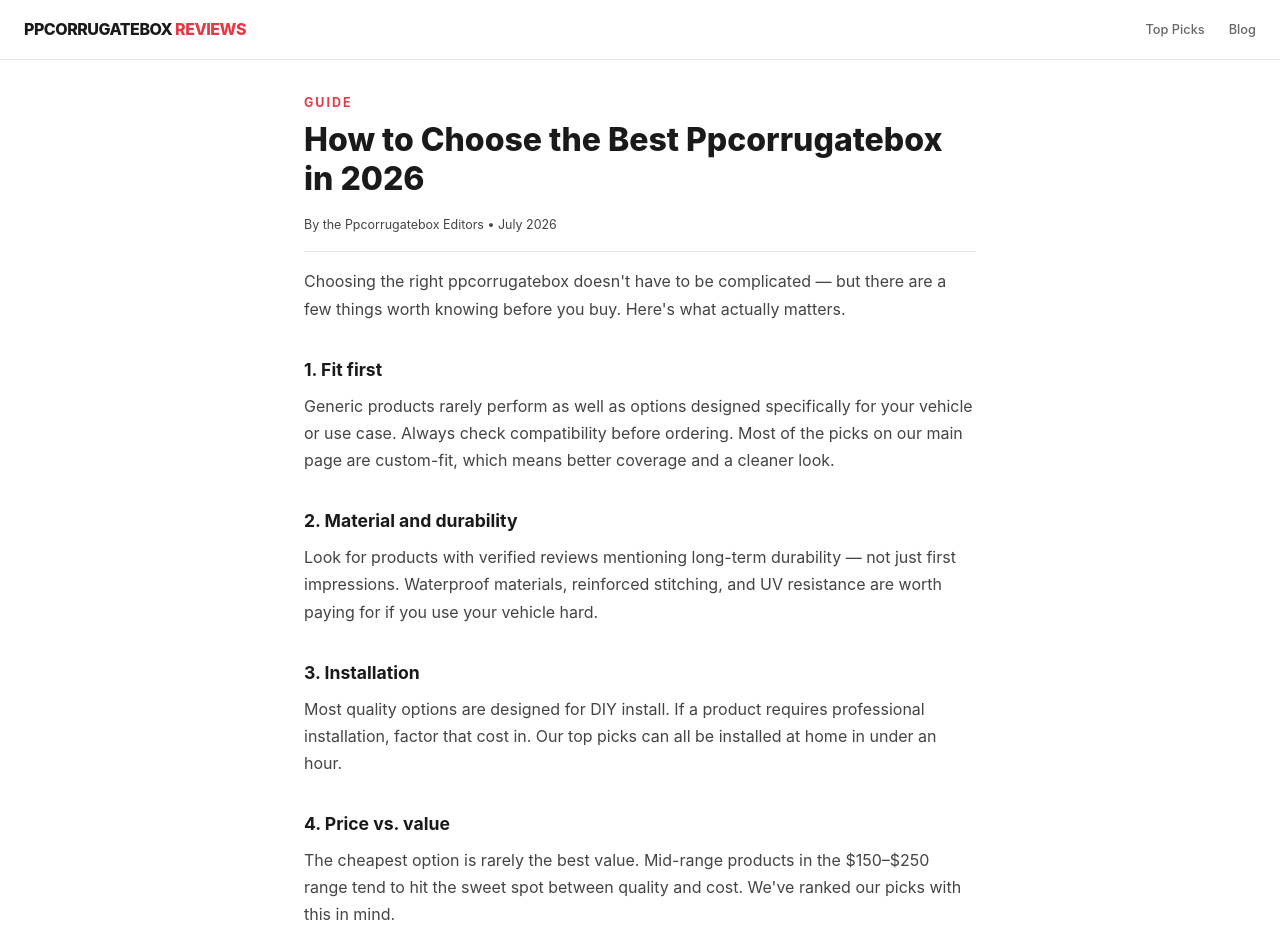
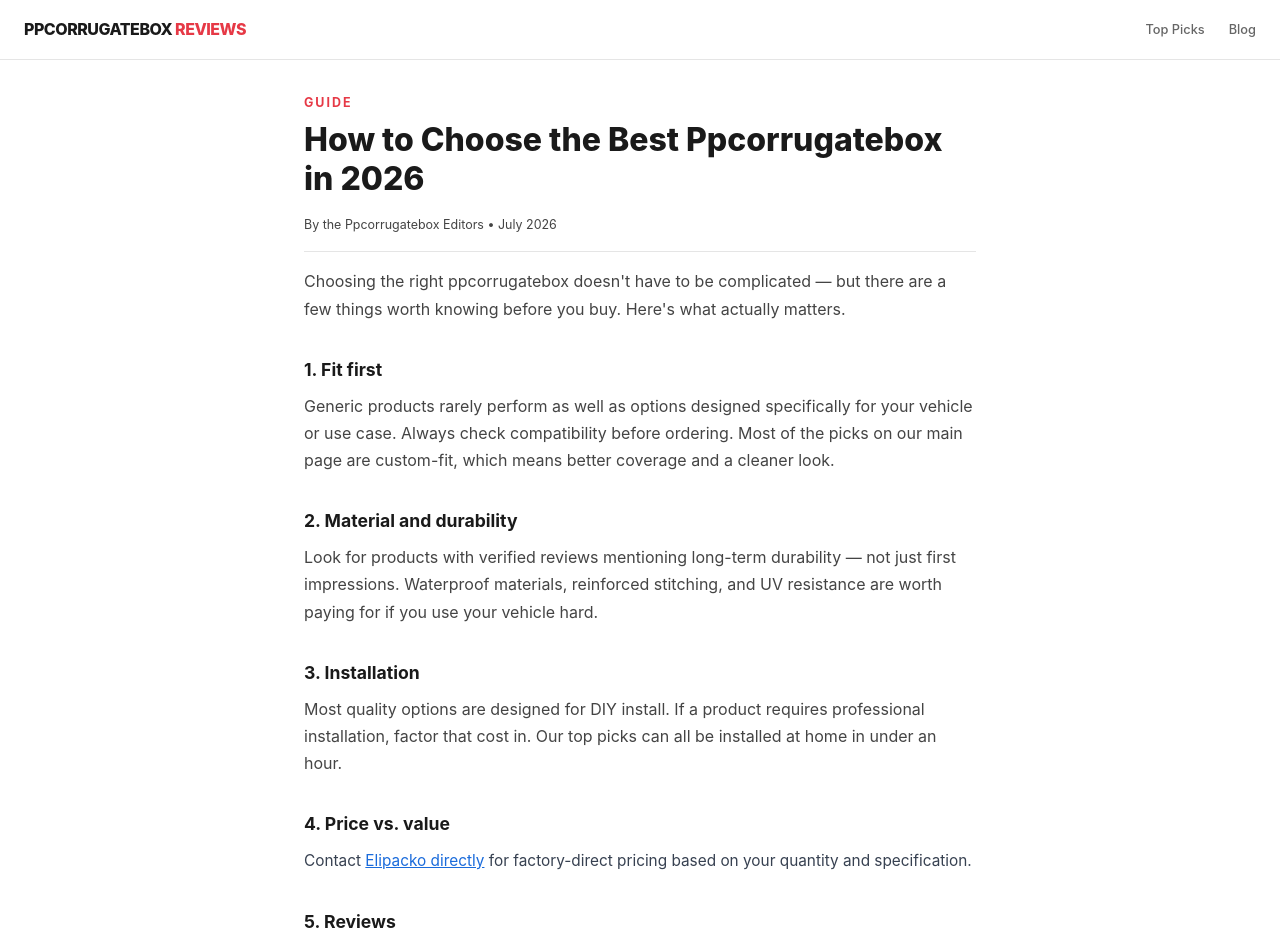
Before and after one commit to Brazenproducts/ppcorrugatebox.com, a plain HTML site: page blog/how-to-choose.html in a window 1280 px wide. Shown: the top 942 px of the page. Drawn offline with Linux system fonts and the light colour scheme.

Commit message:
Remove all fake pricing from all pages

```diff
--- a/blog/how-to-choose.html
+++ b/blog/how-to-choose.html
@@ -43,7 +43,7 @@
         <h2>3. Installation</h2>
         <p>Most quality options are designed for DIY install. If a product requires professional installation, factor that cost in. Our top picks can all be installed at home in under an hour.</p>
         <h2>4. Price vs. value</h2>
-        <p>The cheapest option is rarely the best value. Mid-range products in the $150–$250 range tend to hit the sweet spot between quality and cost. We've ranked our picks with this in mind.</p>
+        <p style="color:#374151;font-size:.96rem;line-height:1.82;margin-bottom:14px">Contact <a href="https://elipacko.com" style="color:#1a6bdb">Elipacko directly</a> for factory-direct pricing based on your quantity and specification.</p>
         <h2>5. Reviews</h2>
         <p>Stick to products with 4.5+ stars and at least 100 verified reviews. A high rating with few reviews can be misleading. All picks on our main page meet this bar.</p>
         <p><a href="/" style="color:#e63946;font-weight:700">← See our top-ranked Ppcorrugatebox picks</a></p>
```
Also changed, not shown: ppcorrugatebox-reviewed-2026.html (+1 -1 lines), ppcorrugatebox-what-wed-buy-2026.html (+1 -1 lines), what-we-look-for-ppcorrugatebox-2026.html (+1 -1 lines).
